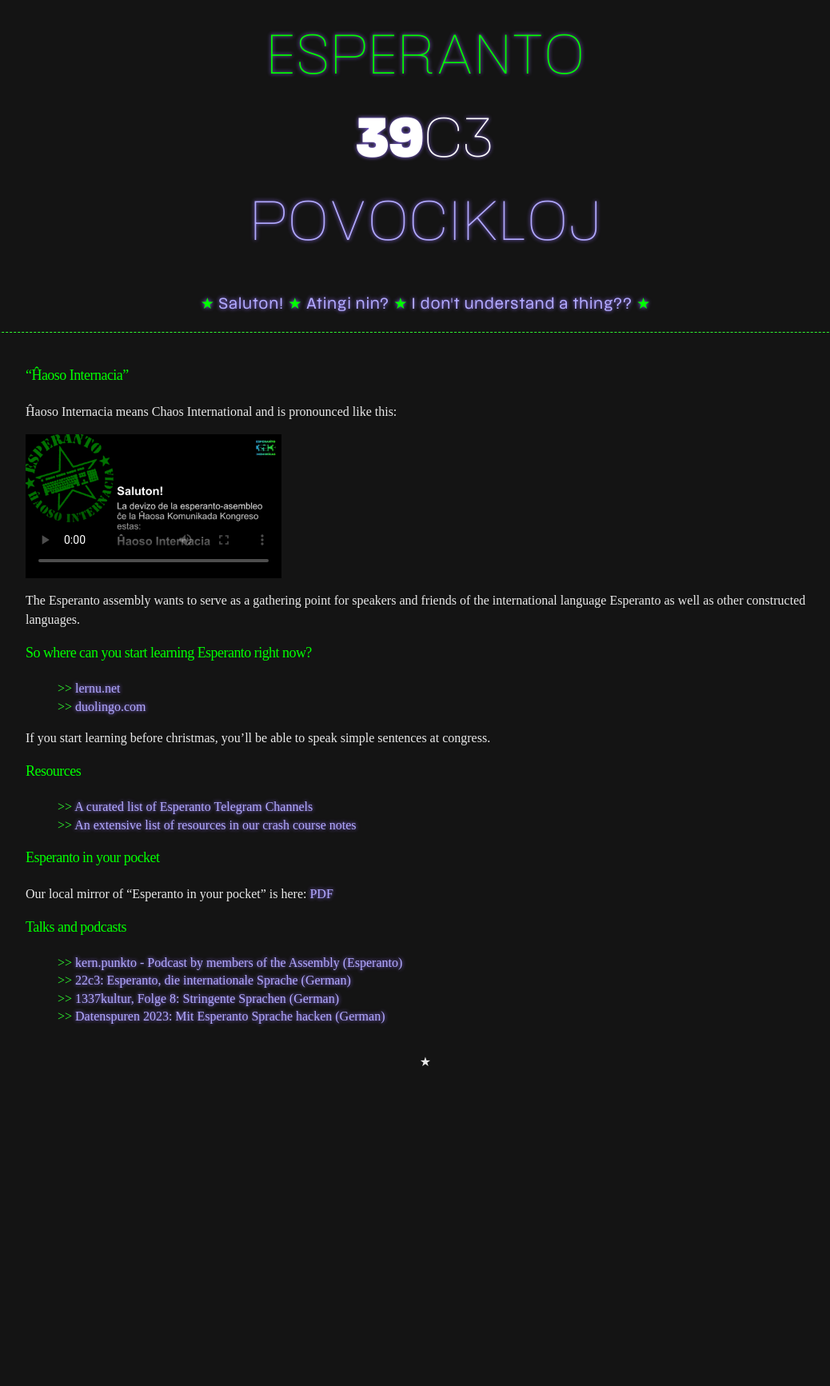
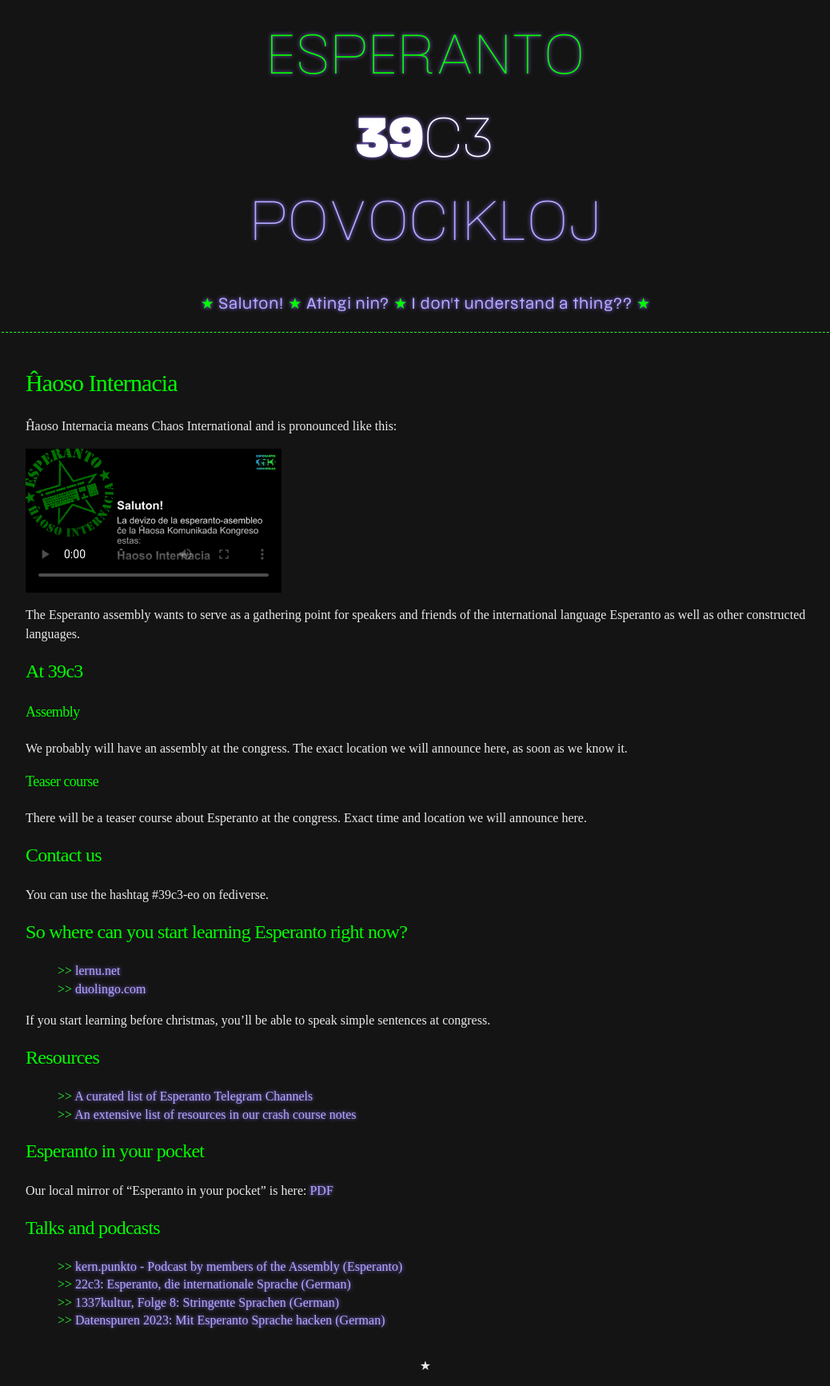
Before and after one commit to c3esperanto/c3esperanto-retejo, a Jekyll site: the page built from ingrish.md, in a window 1280 px wide. Shown: the whole page at 80% size, without its empty margins (108-1146 px from the left). Built offline with Jekyll 4.4.1, drawn with Linux system fonts in a browser that asks for light colours; some web fonts are replaced; before the commit the page ends 1353 px from its top, so only the background shows below that; grey boxes are pictures that could not be loaded.

Commit message:
Ĝisdatigis enhavon

```diff
--- a/ingrish.md
+++ b/ingrish.md
@@ -4,7 +4,7 @@
 permalink: /ingrish/
 ---
 
-### "Ĥaoso Internacia"
+# Ĥaoso Internacia
 
 Ĥaoso Internacia means Chaos International and is pronounced like this:
 
@@ -14,23 +14,42 @@
 and friends of the international language Esperanto as well as other constructed
 languages.
 
-### So where can you start learning Esperanto right now?
+## At 39c3
+
+### Assembly
+
+We probably will have an assembly at the congress. The exact location we will
+announce here, as soon as we know it.
+
+
+### Teaser course
+
+There will be a teaser course about Esperanto at the congress. Exact time and
+location we will announce here.
+
+
+## Contact us
+
+You can use the hashtag #39c3-eo on fediverse.
+
+
+## So where can you start learning Esperanto right now?
 
 * [lernu.net](https://lernu.net)
 * [duolingo.com](https://duolingo.com)
 
 If you start learning before christmas, you'll be able to speak simple sentences at congress.
 
-### Resources
+## Resources
 
 * [A curated list of Esperanto Telegram Channels](https://telegramo.org)
 * [An extensive list of resources in our crash course notes](https://github.com/c3esperanto/kurseto/blob/37c3/esperanto-37c3.md#resources)
 
-### Esperanto in your pocket
+## Esperanto in your pocket
 
 Our local mirror of "Esperanto in your pocket" is here: [PDF](/dosieroj/pocket-guide.pdf)
 
-### Talks and podcasts
+## Talks and podcasts
 
 * [kern.punkto - Podcast by members of the Assembly (Esperanto)](https://kern.punkto.info)
 * [22c3: Esperanto, die internationale Sprache (German)](https://media.ccc.de/v/22C3-503-de-esperanto)
```
Also changed, not shown: atingi.md (+20 -3 lines), index.md (+2 -2 lines).
